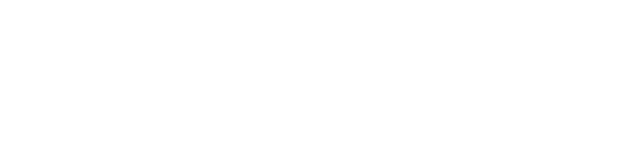
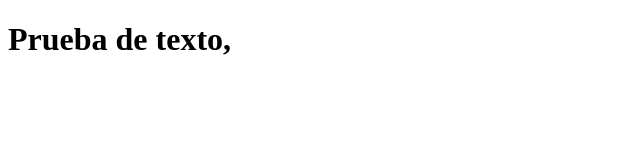
Before and after one commit to ashestovethesky/CourseraHTML, a plain HTML site: page Module2/index.html in a window 1280 px wide. Shown: the whole page, without its empty margins (0-640 px from the left). Drawn offline with Linux system fonts and the light colour scheme.

Commit message:
Inicial test for assignment 1

```diff
--- a/Module2/index.html
+++ b/Module2/index.html
@@ -4,6 +4,6 @@
 	<title>Assignment Module 2</title>
 </head>
 <body>
-
+<h1>Prueba de texto, </h1>
 </body>
 </html>
```
